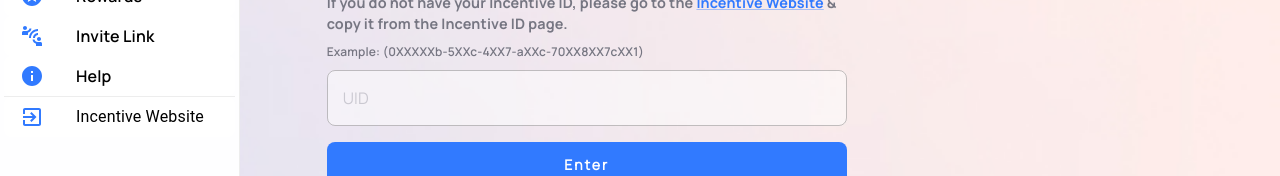
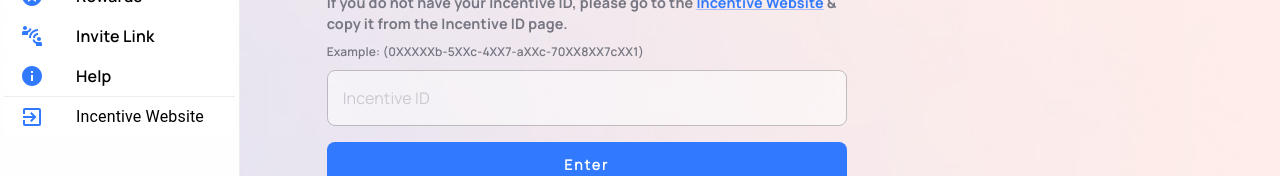
Before and after one commit to minima-global/ic-minidapp, a React (Create React App) app: page /#/uid in a window 1280 px wide. Shown: the part 136-312 px from the top of the page. Built offline with nearby package versions, Linux system fonts and the light colour scheme; no server answers.

Commit message:
Tweaks
unlock form, changeable id
.error message red!important
v1.3.7-test

```diff
--- a/package.json
+++ b/package.json
@@ -1,6 +1,6 @@
 {
   "name": "incentivecash",
-  "version": "1.3.4-test",
+  "version": "1.3.7-test",
   "private": true,
   "homepage": ".",
   "dependencies": {
--- a/src/App.css
+++ b/src/App.css
@@ -63,5 +63,5 @@
 }
 
 .error {
-  color: red;
+  color: red!important;
 }
--- a/src/pages/UID.tsx
+++ b/src/pages/UID.tsx
@@ -45,8 +45,18 @@ const validation = Yup.object().shape({
 
 const UIDForm = ({ set, setRewardsContext, myRewards }: any) => {
   const [formMessage, setFormMessage] = React.useState("");
+
+  React.useEffect(() => {
+    formik.setFieldValue(
+      "uid",
+      myRewards && myRewards.uid.length ? myRewards.uid : ""
+    );
+  }, [myRewards]);
+
   const formik = useFormik({
-    initialValues: { uid: "" },
+    initialValues: {
+      uid: "",
+    },
     onSubmit: ({ uid }: { uid: string }) => {
       if (formMessage.length) setFormMessage("");
 
@@ -90,9 +100,7 @@ const UIDForm = ({ set, setRewardsContext, myRewards }: any) => {
           disabled={formik.isSubmitting}
           id="uid"
           name="uid"
-          placeholder={
-            myRewards.uid && myRewards.uid.length ? myRewards.uid : "UID"
-          }
+          placeholder={"Incentive ID"}
           value={formik.values.uid}
           onChange={formik.handleChange}
           error={formik.touched.uid && Boolean(formik.errors.uid)}
```
Also changed, not shown: 1 other file (tests, documents, lock files or other folders).
